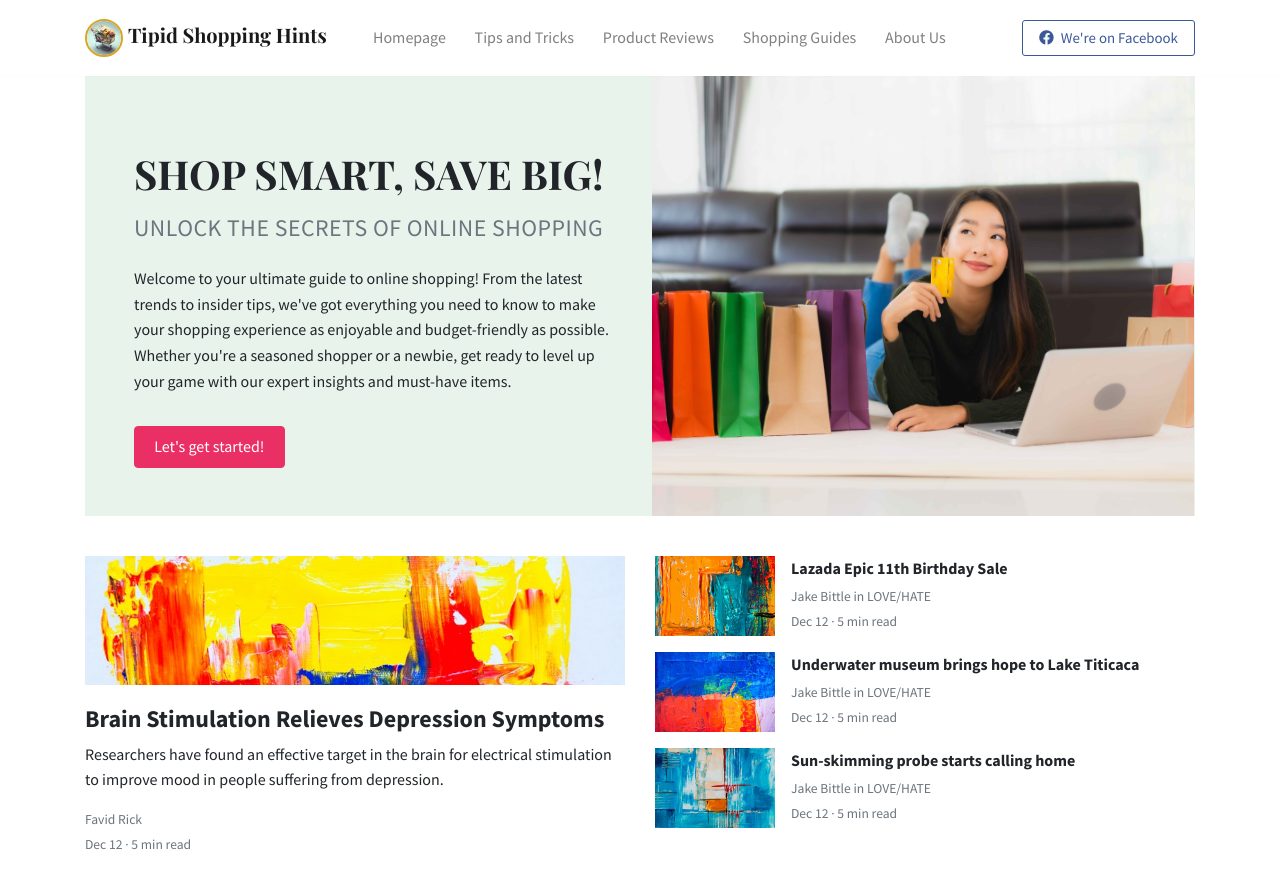
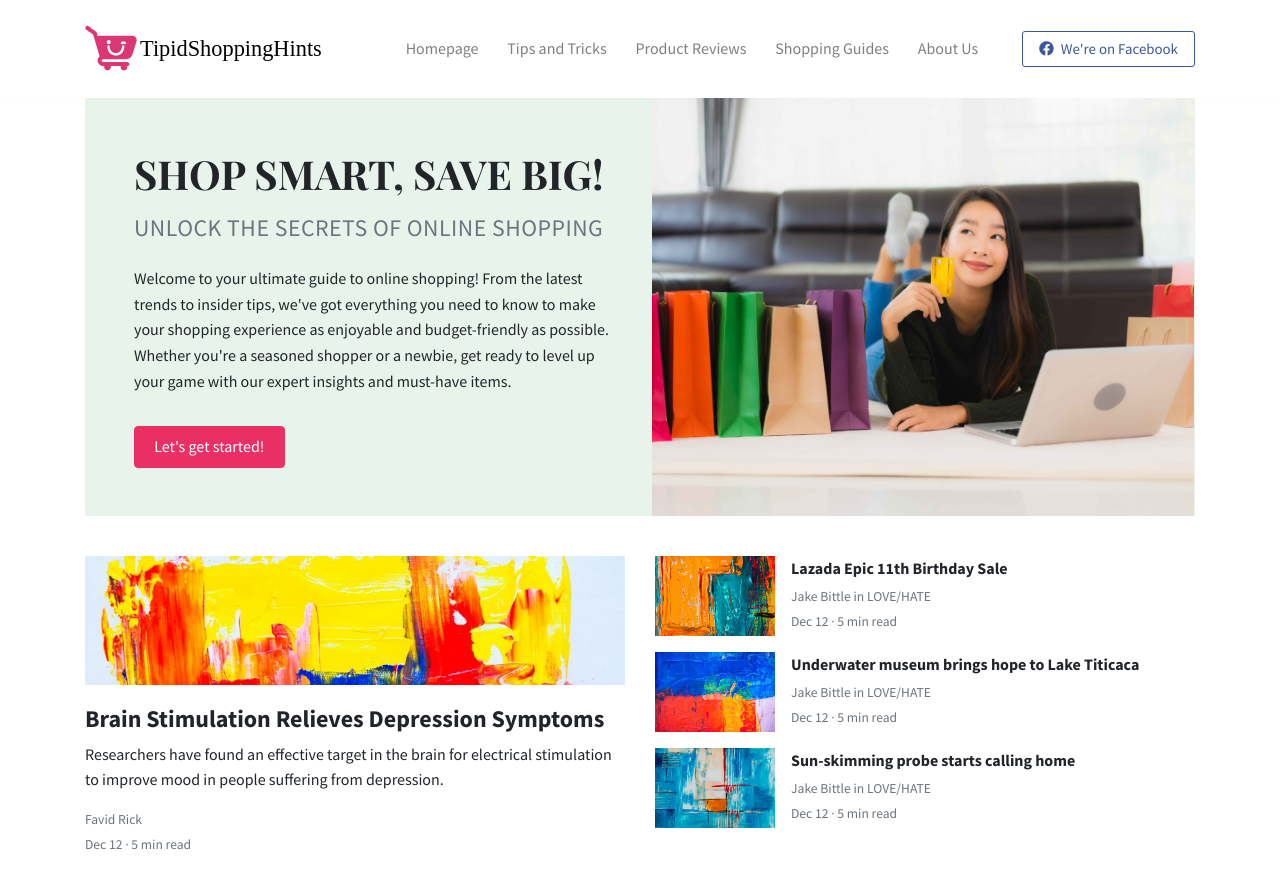
Before and after one commit to jess-alejo/tipid-shopping-hints, a website: page index.html in a window 1280 px wide. Shown: the top 883 px of the page. Drawn offline with nearby package versions, Linux system fonts and the light colour scheme.

Commit message:
Replace official logo

```diff
--- a/index.html
+++ b/index.html
@@ -39,8 +39,7 @@ NAVBAR
     <nav class="topnav navbar navbar-expand-lg navbar-light bg-white fixed-top">
       <div class="container">
         <a class="navbar-brand tsh" href="./index.html">
-          <img src="assets/img/shopping-cart.jpg" alt="" class="brand-logo" />
-          <strong class="d-none d-xl-inline">Tipid Shopping Hints</strong>
+          <img src="assets/img/logo-dark.svg" alt="happy cart" height="60px"/>
         </a>
         <button
           class="navbar-toggler collapsed"
```
Also changed, not shown: assets/img/favicon.ico, assets/img/logo-dark.svg (added), assets/img/shopping-cart.jpg (deleted), assets/img/shopping-cart.png (deleted).
